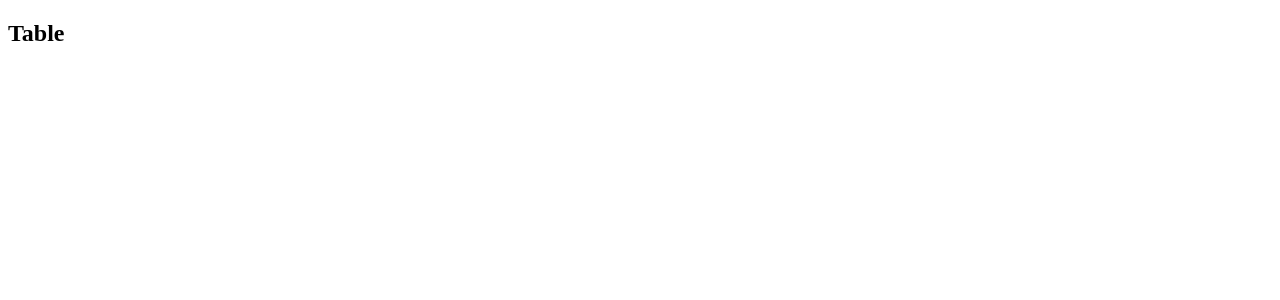
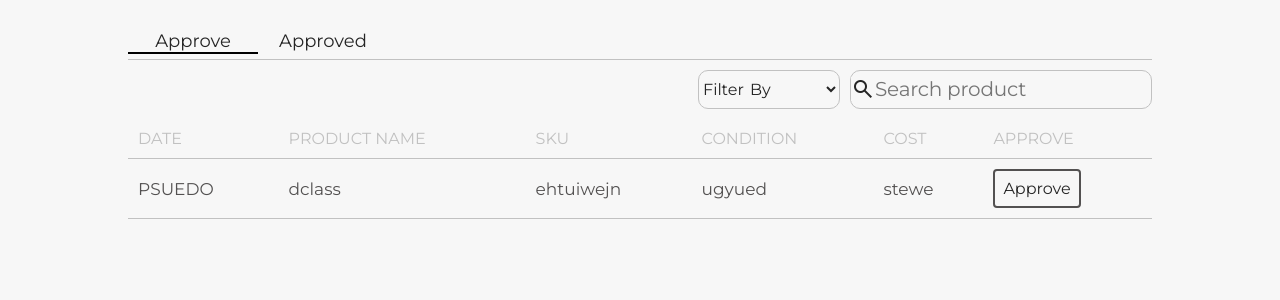
Before and after one commit to NonyeReeta/product-frontend, an Angular app: page / in a window 1280 px wide. Shown: the top 300 px of the page. Built offline with nearby package versions, Linux system fonts and the light colour scheme.

Commit message:
added tables

```diff
--- a/package.json
+++ b/package.json
@@ -18,6 +18,7 @@
     "@angular/platform-browser": "^14.2.0",
     "@angular/platform-browser-dynamic": "^14.2.0",
     "@angular/router": "^14.2.0",
+    "bootstrap": "^5.2.3",
     "rxjs": "~7.5.0",
     "tslib": "^2.3.0",
     "zone.js": "~0.11.4"
--- a/src/app/app.component.css
+++ b/src/app/app.component.css
@@ -0,0 +1,145 @@
+main {
+    margin-top: 30px;
+    padding: 0 10%;
+
+}
+
+#layer {
+    display: flex;
+    text-align: center;
+    margin: 0 0 10px;
+    border-bottom: 1px solid #C1C1C1;
+}
+
+p {
+    font-size: large;
+    font-weight: 400;
+    width: 130px;
+    cursor: pointer;
+    margin: 0 0 5px;
+    /* border-bottom: 2px solid black; */
+}
+
+p:hover {
+    transform: scale(1.1);
+}
+
+#form {
+    display: flex;
+    justify-content: flex-end;
+    gap: 10px;
+}
+
+select{
+  border: 1px solid #C1C1C1;
+  border-radius: 10px;
+    padding: 8px 0;
+    word-spacing: 2px;
+}
+
+select:focus {
+  outline: none;
+}
+
+.search-box {
+  font-size: 30px;
+  padding: 0px 0px;
+  border: 1px solid #C1C1C1;
+  width: 300px;
+  border-radius: 10px;
+}
+
+button {
+    background: none;
+    border: none;
+    padding: 0;
+}
+
+button:hover {
+  cursor: pointer;
+}
+
+span {
+    vertical-align: -1px;
+}
+
+input {
+    vertical-align: 4px;
+    letter-spacing: -0.2px;
+    font-size: 20px;
+    border: none;
+}
+
+input:focus {
+  outline: none;
+}
+
+section {
+    display: flex;
+    justify-content: center;
+    margin-top: 10px;
+    height: 80vh;
+    width: 80vw;
+}
+
+#approve {
+    position: absolute;
+    z-index: 1;
+}
+
+/* #approve:focus {
+    border-bottom: 2px solid black;
+} */
+
+#approved {
+    position: absolute;
+    z-index: 1;
+    bottom: -5%;
+    /* background: black; */
+    margin: 50px;
+    /* opacity: 0; */
+}
+
+.container {
+    height: inherit;
+    width: inherit;
+}
+
+table{
+    border-collapse: collapse;
+    text-align: left;
+    width: 100%;
+}
+
+th, td {
+    border-bottom: 1px solid #C1C1C1;
+    padding: 10px;
+}
+
+th {
+    color: #C1C1C1;
+}
+
+td {
+    color: #535151;
+    font-size: 17px;
+}
+
+.approve-button {
+    border: 2px solid #535151;
+    padding: 8px;
+    border-radius:4px;
+    cursor: pointer;
+}
+
+.approve-button:hover {
+    transform: scale(1.05);
+}
+
+.hidden {
+    display: none;
+}
+
+.underline {
+    border-bottom: 2px solid black;
+}
--- a/src/app/app.component.html
+++ b/src/app/app.component.html
@@ -1,3 +1,81 @@
-<section>
-  <h1>Table</h1>
-</section>
+<link rel="stylesheet" href="https://fonts.googleapis.com/css2?family=Material+Symbols+Outlined:opsz,wght,FILL,GRAD@48,200,0,0" />
+<main>
+  <div id="layer">
+    <p (click)="toggleApprove()" [ngClass]="showApprove ? 'underline' : ''">
+      Approve
+    </p>
+    <p (click)="toggleApproved()" [ngClass]="showApproved ? 'underline' : ''">
+      Approved
+    </p>
+  </div>
+  <div id="form">
+    <form class="filter-box">
+      <select name="filter" title="filter">
+        <option value="">Filter By</option>
+        <option value="name">Product Name</option>
+      </select>
+    </form>
+    <form class="search-box">
+      <button type="button"><span class="material-symbols-outlined">search</span></button>
+      <input placeholder="Search product" type="search" name="search" id="search-input" value="">
+    </form>
+  </div>
+  <section>
+  <div id="approve" class="container" [ngClass]="showApprove ? '' : 'hidden'">
+    <table class="table">
+      <tr>
+        <th>DATE</th>
+        <th>PRODUCT NAME</th>
+        <th>SKU</th>
+        <th>CONDITION</th>
+        <th>COST</th>
+        <th>APPROVE</th>
+      </tr>
+      <tr>
+        <td>PSUEDO</td>
+        <td>dclass</td>
+        <td>ehtuiwejn</td>
+        <td>ugyued</td>
+        <td>stewe</td>
+        <td><button type="button" class="approve-button">Approve</button></td>
+      </tr>
+    </table>
+  </div>
+  <div id="approved" class="container" [ngClass]="showApproved ? '' : 'hidden'">
+    <table class="table">
+      <tr>
+        <th>DATE</th>
+        <th>PRODUCT NAME</th>
+        <th>SKU</th>
+        <th>CONDITION</th>
+        <th>COST</th>
+        <th>STATUS</th>
+      </tr>
+      <tr>
+        <td>PSUEDO</td>
+        <td>dkghjkfs</td>
+        <td>ehtuiwejn</td>
+        <td>ugyued</td>
+        <td>stewe</td>
+        <td>ewtwae</td>
+      </tr>
+      <tr>
+        <td>PSUEDO</td>
+        <td>dkghjkfs</td>
+        <td>ehtuiwejn</td>
+        <td>ugyued</td>
+        <td>stewe</td>
+        <td>ewtwae</td>
+      </tr>
+      <tr>
+        <td>PSUEDO</td>
+        <td>dkghjkfs</td>
+        <td>ehtuiwejn</td>
+        <td>ugyued</td>
+        <td>stewe</td>
+        <td>ewtwae</td>
+      </tr>
+    </table>
+  </div>
+  </section>
+</main>
--- a/src/app/app.component.ts
+++ b/src/app/app.component.ts
@@ -3,8 +3,19 @@ import { Component } from '@angular/core';
 @Component({
   selector: 'app-root',
   templateUrl: './app.component.html',
-  styleUrls: ['./app.component.css']
+  styleUrls: ['./app.component.css'],
 })
 export class AppComponent {
   title = 'product-frontend';
+  showApprove: boolean = true;
+  showApproved: boolean = false;
+
+  toggleApproved() {
+    this.showApproved = true;
+    this.showApprove = false;
+  }
+  toggleApprove() {
+    this.showApproved = false;
+    this.showApprove = true;
+  }
 }
--- a/src/styles.css
+++ b/src/styles.css
@@ -1 +1,12 @@
-/* You can add global styles to this file, and also import other style files */
+
+@import url('https://fonts.googleapis.com/css2?family=Montserrat:wght@100;200;300;400;500;600;700;800;900&display=swap');
+
+*, html, body {
+    background: #f7f7f7;
+    font-size: 16px;
+    margin: 0;
+    padding: 0;
+    color: #252525;
+    font-weight: normal;
+    font-family: 'Montserrat', sans-serif;
+}
```
Also changed, not shown: 1 other file (tests, documents, lock files or other folders).
